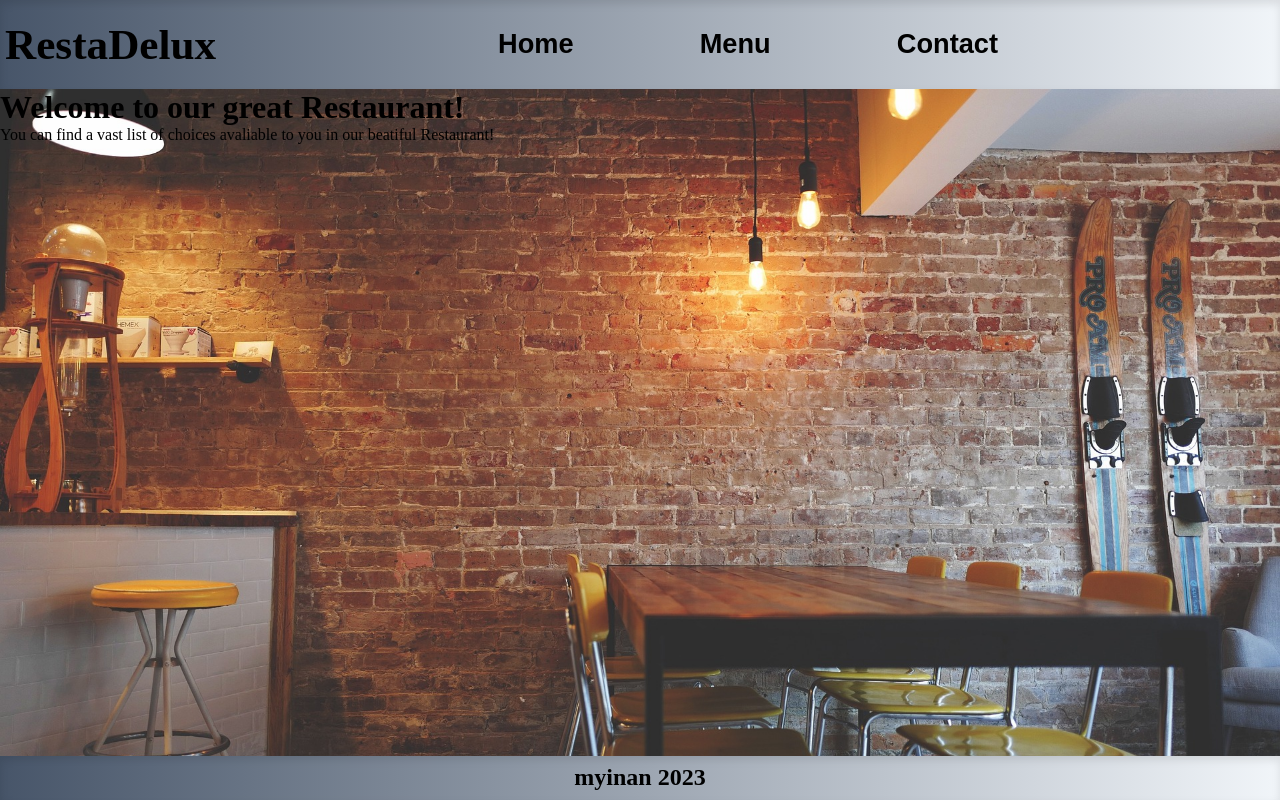
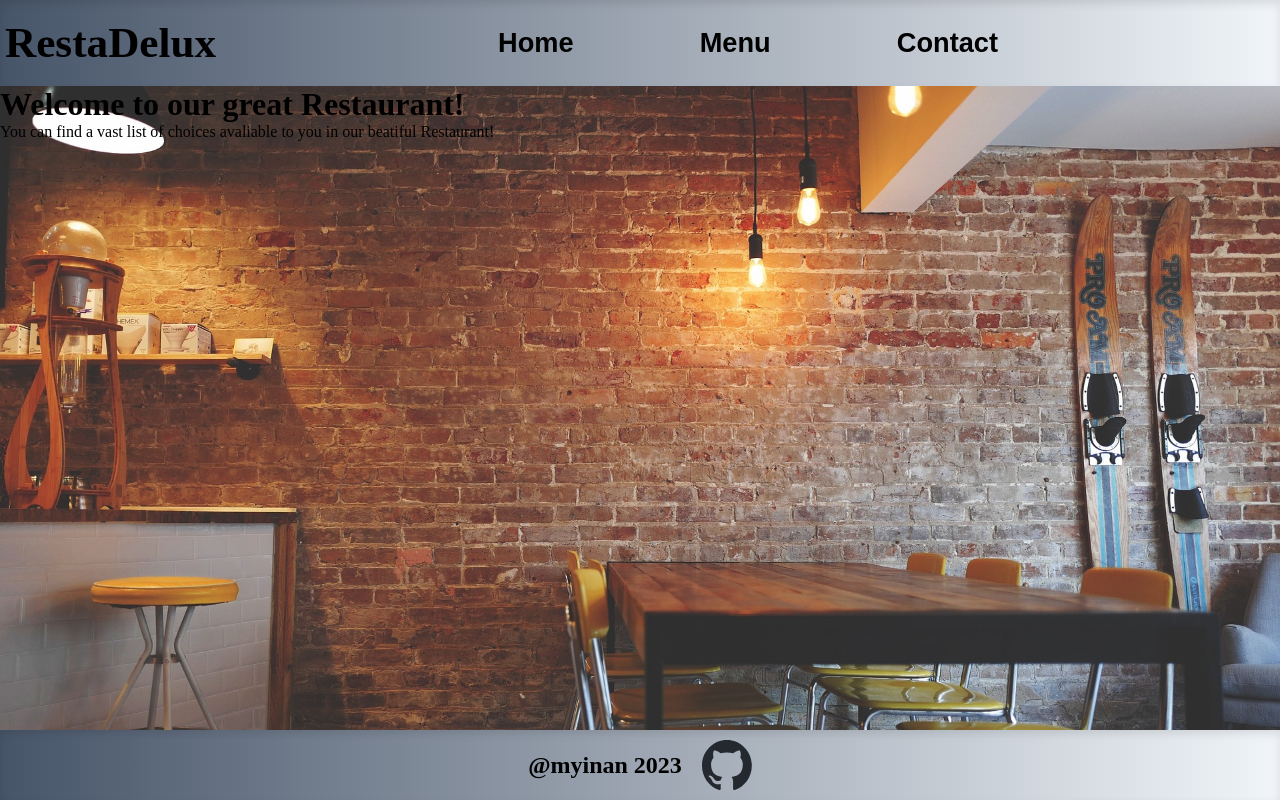
Before and after one commit to myinan/restaurant-page, a website built with webpack: page src/index.html in a window 1280 px wide. Built offline with nearby package versions, Linux system fonts and the light colour scheme.

Commit message:
Complete the header-footer module

```diff
--- a/src/module-header-footer/moduleHeaderFooter.js
+++ b/src/module-header-footer/moduleHeaderFooter.js
@@ -1,3 +1,5 @@
+import githubIcon from "./github-mark.svg";
+
 //Create header
 const headerDiv = document.getElementById("header-container");
 const containerDiv = document.createElement("div");
@@ -31,8 +33,14 @@ function styleHeader() {
 const footerDiv = document.getElementById("footer-container");
 
 function appendToFooter() {
-    const footerPara = document.createElement("p");
-    footerPara.innerText = "myinan 2023";
+    const myIcon = new Image();
+    myIcon.src = githubIcon;
+
+    const footerPara = document.createElement("div");
+    footerPara.innerText = "@myinan 2023";
+    footerPara.classList.add("footer-inner-div");
+    footerPara.appendChild(myIcon);
+
     footerDiv.appendChild(footerPara);
 }
 
--- a/src/style.css
+++ b/src/style.css
@@ -5,8 +5,8 @@
 }
 
 body {
+    width: 100vw;
     height: 100vh;
-    width: 100vw;
     display: grid;
     grid-template-rows: 2fr 15fr 1fr;
 }
@@ -57,3 +57,16 @@ body {
     background: linear-gradient(to right,#475569, #f1f5f9);
     box-shadow: inset 0 4px 8px rgba(0, 0, 0, 0.1);
 }
+
+.footer-inner-div{
+    display: flex;
+    align-items: center;
+    gap: 20px;
+    padding: 10px 0px;
+}
+
+.footer-inner-div img {
+    height: 50px;
+    width: 50px;
+    cursor: pointer;
+}
```
Also changed, not shown: README.md, src/module-header-footer/github-mark.png (added), src/module-header-footer/github-mark.svg (added).
